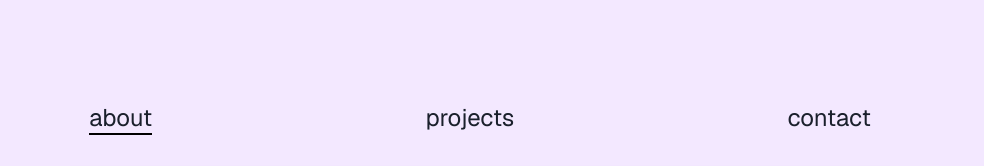
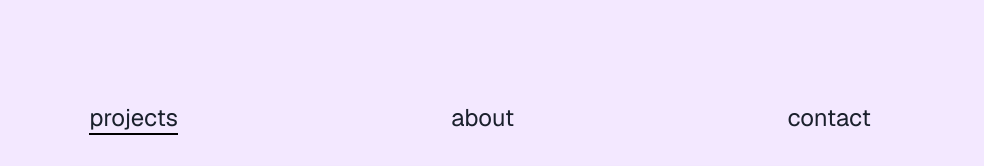
Before and after one commit to Owen-Allen/portfolio, a Next.js app: page / in a window 1280 px wide. Shown: the part 762-928 px from the top of the page, without its empty margins (160-1144 px from the left). Built offline with nearby package versions, Linux system fonts and the light colour scheme.

Commit message:
created seperate nav component. rearranged layout and template for new project pages.

```diff
--- a/app/layout.tsx
+++ b/app/layout.tsx
@@ -1,7 +1,6 @@
 import type { Metadata } from 'next'
 import './globals.css'
 
-import Header from '@/components/header'
 import Footer from '@/components/footer'
 import { GeistSans, GeistMono } from 'geist/font'
 import { ChakraProvider } from '@chakra-ui/react'
@@ -18,6 +17,9 @@ export default function RootLayout({
 }: {
   children: React.ReactNode
 }) {
+
+
+  // if the pathname is not projects, about or contact, we dont need the header
   return (
     <html lang="en">
       {/* <Head> */}
@@ -27,7 +29,6 @@ export default function RootLayout({
       {/* </Head> */}
       <body className={`${GeistSans.className} bg-purple-100`}>
         <ChakraProvider>
-          <Header />
           {children}
           <Footer/>
         </ChakraProvider>
--- a/app/template.tsx
+++ b/app/template.tsx
@@ -1,61 +1,21 @@
 "use client"
+
 import React from 'react'
-
-import { motion } from "framer-motion"
-import Link from 'next/link';
+import Nav from '@/components/nav'
+import Header from '@/components/header'
 import { usePathname } from 'next/navigation'
 
 
-const links = [
-    { href: '/about', label: "about" },
-    // { href: '/experience', label: "experience" },
-    { href: '/projects', label: "projects" },
-    { href: '/contact', label: "contact" },
-]
+const routesWithNavAndHeader = ['/', '/projects', '/about', '/contact']
 
 export default function Template({ children }: { children: React.ReactNode }) {
+
     const path = usePathname()
-
-    // CHECK IF WE ARE GETTING A TARGET
-    const handleClick = (event: any) => {
-        // event.preventDefault();
-        console.log(event)
-        const target = document.getElementById('#top')
-        if (target) {
-            target.scrollIntoView({ behavior: 'smooth', block: 'start' });
-        }
-    };
 
     return (
         <div>
-        <ul id="#top" className="py-8 space-x-6 flex flex-row justify-evenly text-2xl">
-
-            {links.map((link) => (
-                    <li key={link.href}>
-                        <Link className="relative"
-                            onClick={(e) => { handleClick(e) }} // hmmmmmm I dont know if I like this feature
-                            href={link.href}
-                        >
-                            {link.href === path && (
-                                <motion.span
-                                    layoutId="underline"
-                                    className="absolute top-full h-[1.5px] w-full bg-black"
-                                />
-                            )}
-                            {/* This logic is only for default page at "/" */}
-                            {path == "/" && link.href == "/about" && (
-                                <motion.span
-                                    layoutId="underline"
-                                    className="absolute top-full h-[1.5px] w-full bg-black"
-                                />
-                            )}
-                            {link.label}
-                        </Link>
-                    </li>
-            ))}
-        </ul>
-                    {children}
-
-                    </div>
+            {routesWithNavAndHeader.includes(path) && <><Header /> <Nav /></>}
+            {children}
+        </div>
     )
 }
--- /dev/null
+++ b/components/nav.tsx
@@ -0,0 +1,58 @@
+"use client"
+import React from 'react'
+
+import { usePathname } from 'next/navigation';
+import { motion } from "framer-motion"
+import Link from 'next/link';
+
+const links = [
+    { href: '/projects', label: "projects" },
+    { href: '/about', label: "about" },
+    // { href: '/experience', label: "experience" },
+    { href: '/contact', label: "contact" },
+]
+
+export default function Nav() {
+
+    const path = usePathname()
+
+    // CHECK IF WE ARE GETTING A TARGET
+    const handleClick = (event: any) => {
+        // event.preventDefault();
+        console.log(event)
+        const target = document.getElementById('#top')
+        if (target) {
+            target.scrollIntoView({ behavior: 'smooth', block: 'start' });
+        }
+    };
+
+    return (
+        <nav>
+            <ul id="#top" className="py-8 space-x-6 flex flex-row items-center justify-evenly text-2xl">
+                {links.map((link) => (
+                    <li key={link.href}>
+                        <Link className="relative"
+                            onClick={(e) => { handleClick(e) }} // hmmmmmm I dont know if I like this feature
+                            href={link.href}
+                        >
+                            {link.href === path && (
+                                <motion.span
+                                    layoutId="underline"
+                                    className="absolute top-full h-[1.5px] w-full bg-black"
+                                />
+                            )}
+                            {/* This logic is only for default page at "/" */}
+                            {path == "/" && link.href == "/projects" && (
+                                <motion.span
+                                    layoutId="underline"
+                                    className="absolute top-full h-[1.5px] w-full bg-black"
+                                />
+                            )}
+                            {link.label}
+                        </Link>
+                    </li>
+                ))}
+            </ul>
+        </nav>
+    )
+}
```
